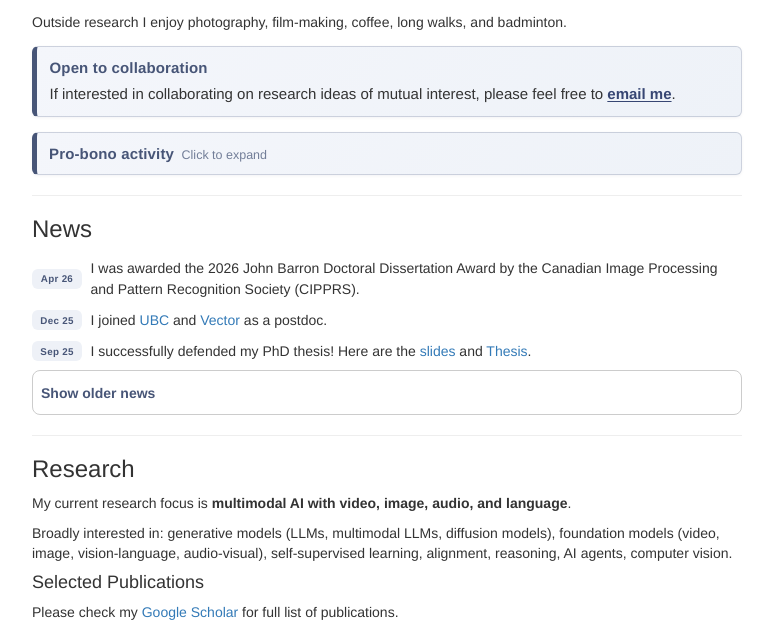
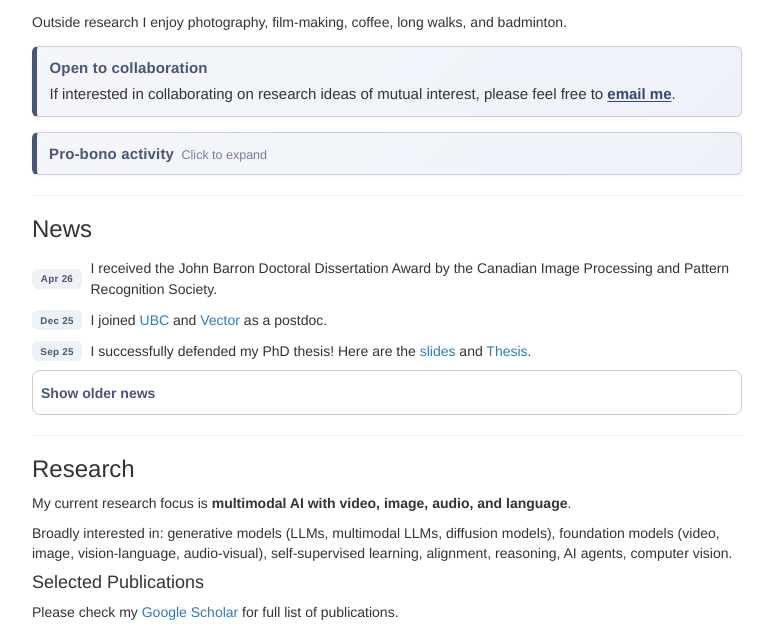
Before and after one commit to pritamqu/pritamqu.github.io, a Jekyll site: the page built from index.md, in a window 1280 px wide and 900 px high, scrolled down 550 px, cut to the strip 0-638 px from the top of the window. Shown: the whole strip, without its empty margins (253-1026 px from the left). Built offline with Jekyll 4.4.1, drawn with Linux system fonts in a browser that asks for light colours.

Commit message:
Doctoral Dissertation Award

```diff
--- a/index.md
+++ b/index.md
@@ -92,7 +92,7 @@ Outside research I enjoy photography, film-making, coffee, long walks, and badmi
 
 
 <li class="news-feed__item"><span class="news-feed__tag">Apr 26</span><span class="news-feed__body">
-I was awarded the 2026 John Barron Doctoral Dissertation Award by the Canadian Image Processing and Pattern Recognition Society (CIPPRS).
+I received the John Barron Doctoral Dissertation Award by the Canadian Image Processing and Pattern Recognition Society.
 </span></li>
 
 
```
